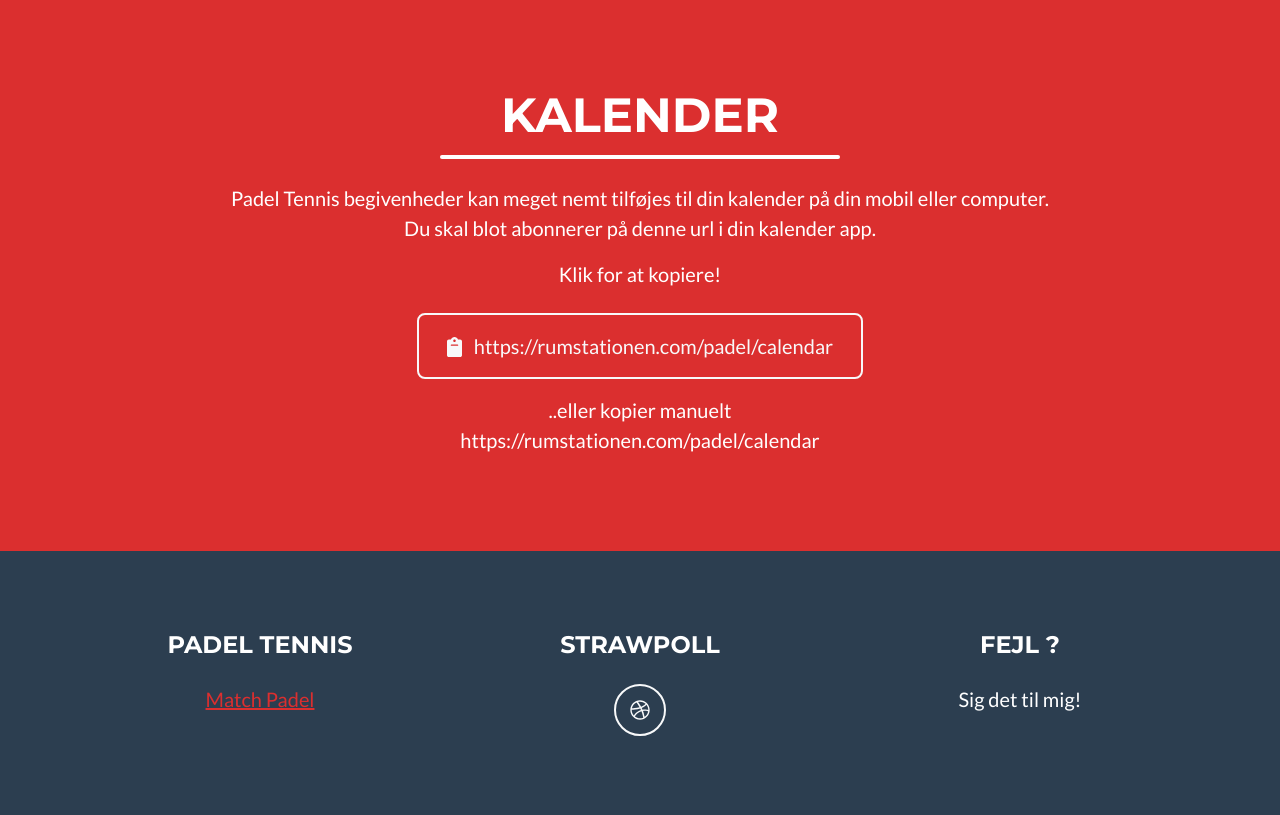
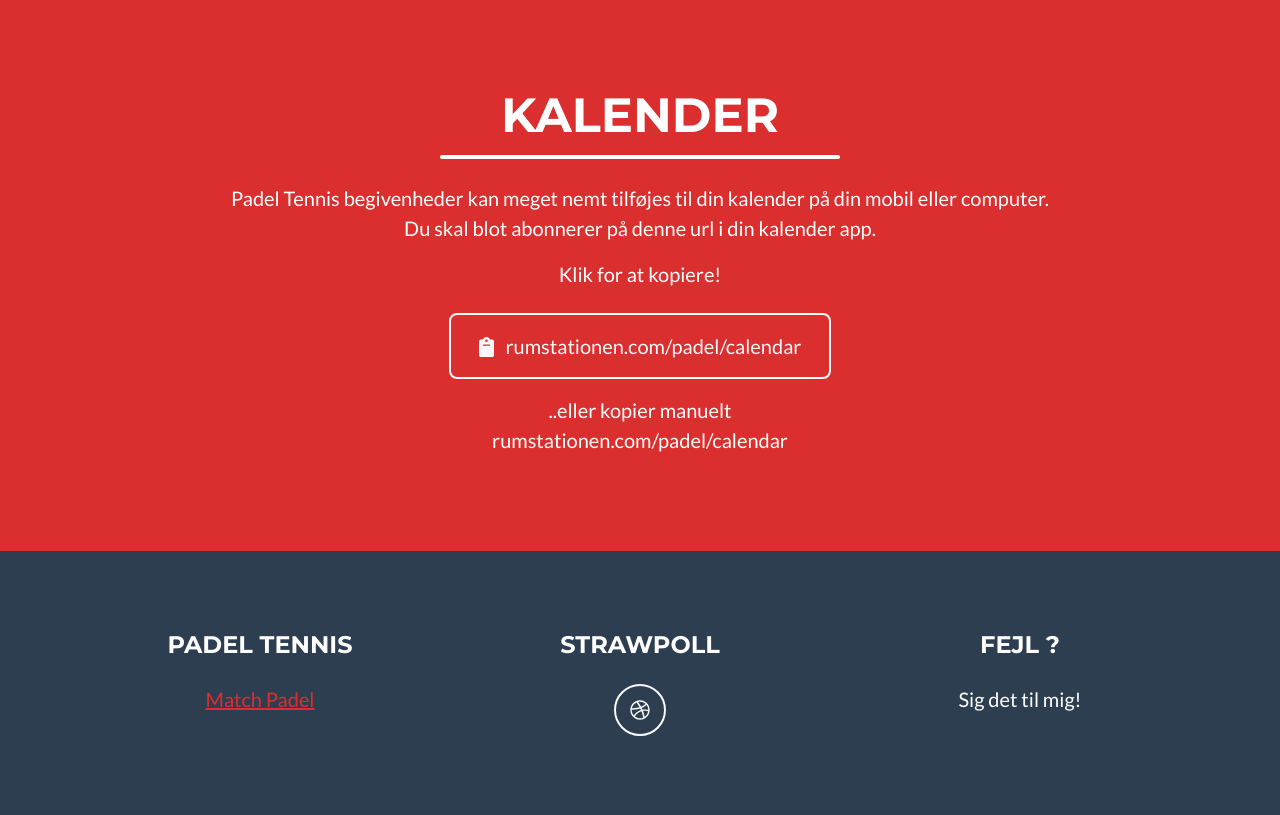
Before and after one commit to SamEmam/iss-event-planner, a Flask app: page /padel in a window 1280 px wide. Shown: the part 617-1432 px from the top of the page. Run offline with Flask 2, Linux system fonts and the light colour scheme; data that the repository does not hold is empty; some libraries are stand-ins or nearby versions.

Commit message:
beautify

```diff
--- a/app.py
+++ b/app.py
@@ -225,11 +225,9 @@ def create_app() -> Flask:
     @app.context_processor
     def name_to_color_processor():
         def name_to_color(name):
-            color_code = '#'
             sha = hashlib.sha256()
             sha.update(name.encode())
-            color_code += sha.hexdigest()[0:6]
-            return color_code
+            return '#' + sha.hexdigest()[0:6]
         return dict(name_to_color=name_to_color)
 
     @app.route("/api")
--- a/templates/index.html
+++ b/templates/index.html
@@ -323,13 +323,13 @@
             <!-- About Section Button-->
             <div class="text-center mt-4 mb-5">
                 <button class="btn btn-xl btn-outline-light" id="calendar_link"
-                    onclick="navigator.clipboard.writeText('https://rumstationen.com/calendar')">
+                    onclick="navigator.clipboard.writeText('rumstationen.com/calendar')">
                     <i class="fas fa-clipboard me-2" aria-hidden="true"></i>
-                    https://rumstationen.com/calendar
+                    rumstationen.com/calendar
                 </button>
             </div>
             <p class="lead mb-0" style="text-align: center;">Kopier manuelt</p>
-            <p class="lead mb-0" style="text-align: center;">https://rumstationen.com/calendar</p>
+            <p class="lead mb-0" style="text-align: center;">rumstationen.com/calendar</p>
         </div>
     </section>
     <!-- Footer-->
--- a/templates/padel.html
+++ b/templates/padel.html
@@ -97,14 +97,14 @@
             <p class="lead mb-3" style="text-align: center;">Klik for at kopiere!</p>
             <!-- About Section Button-->
             <div class="text-center mt-4">
-                <button class="btn btn-xl btn-outline-light" id="calendar_link" onclick="navigator.clipboard.writeText('https://rumstationen.com/padel/calendar')">
+                <button class="btn btn-xl btn-outline-light" id="calendar_link" onclick="navigator.clipboard.writeText('rumstationen.com/padel/calendar')">
                     <i class="fas fa-clipboard me-2" aria-hidden="true"></i>
-                    https://rumstationen.com/padel/calendar
+                    rumstationen.com/padel/calendar
                 </button>
             </div>
             <p></p>
             <p class="lead mb-0" style="text-align: center;">..eller kopier manuelt</p>
-            <p class="lead mb-0" style="text-align: center;">https://rumstationen.com/padel/calendar</p>
+            <p class="lead mb-0" style="text-align: center;">rumstationen.com/padel/calendar</p>
         </div>
     </section>
     <!-- Footer-->
```
